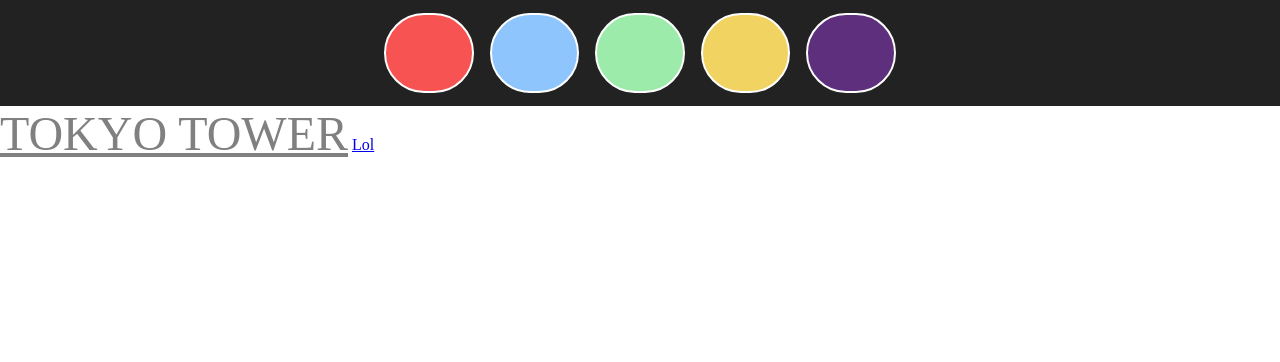
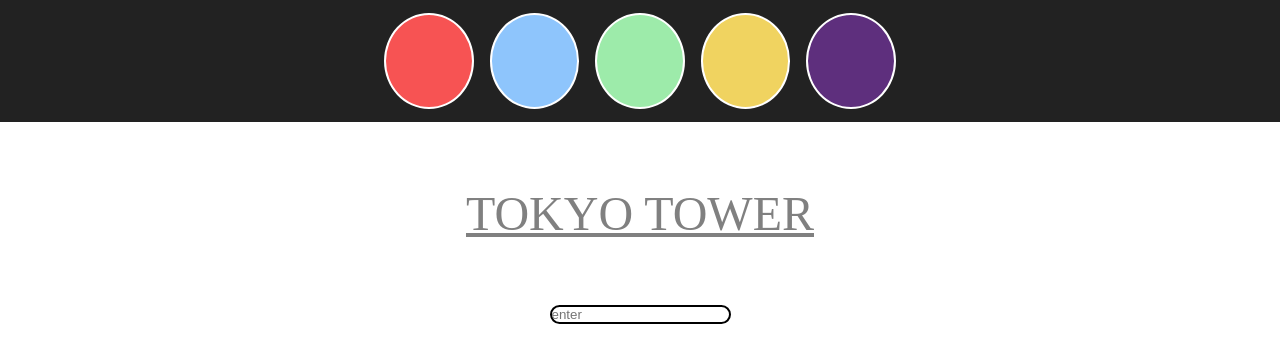
Before and after one commit to seinokoula/InterAxe_IIM, a plain HTML site: page dev.html in a window 1280 px wide. Drawn offline with Linux system fonts and the light colour scheme.

Commit message:
second test added

```diff
--- a/dev.html
+++ b/dev.html
@@ -1,5 +1,6 @@
 <!DOCTYPE html>
 <html lang="en">
+
 <head>
     <meta charset="UTF-8">
     <meta http-equiv="X-UA-Compatible" content="IE=edge">
@@ -7,6 +8,7 @@
     <link rel="stylesheet" href="dev.css">
     <title>Document</title>
 </head>
+
 <body>
     <div class="main">
         <div class="game">
@@ -21,18 +23,25 @@
     </div>
 
     <div class="container">
-        <a class="link" href="#">Tokyo Tower</a>
+        <a class="link" id="first_clue" href="#">Tokyo Tower</a>
         <span class="hover-container">
             <span class="link-text" aria-hidden="true">Tokyo Tower</span>
-            <a href="#">Lol</a>
             <span class="image-container">
                 <span class="image-inner">
-                    <img class="link-image" src="https://assets.codepen.io/1159990/tokyo-tower.jpg" alt="Tokyo Tower" />
+                    <a href="#" class="link-image"><img class="link-image"
+                        src="https://assets.codepen.io/1159990/tokyo-tower.jpg" alt="Tokyo Tower" /></a>
                 </span>
             </span>
         </span>
     </div>
 
+    <div class="second_clue">
+    <input id="input" type="text" onkeyup="onChangeText()" placeholder="enter"/>
+    </div>
+
+
+
     <script src="main.js"></script>
 </body>
+
 </html>
--- a/dev.scss
+++ b/dev.scss
@@ -32,9 +32,9 @@
 
 .toucheSimon {
     width: 7vw;
-    height: 10vh;
+    height: 12vh;
     border: white 2px solid;
-    border-radius: 60px;
+    border-radius:60%;
     cursor: pointer;
 }
 
@@ -49,6 +49,14 @@
         height: 2vh;
     }
 }
+.container{
+    display: flex;
+    flex-direction: column;
+    justify-content: center;
+    align-items: center;
+    width: 100%;
+    height: 100%;
+}
 
 .link {
     z-index: 1;
@@ -58,6 +66,10 @@
     color: gray;
     text-transform: uppercase;
     transition: color 275ms ease;
+    margin-top: 5%;
+    // display: flex;
+    // justify-content: center;
+
 
     &:hover {
         color: #000;
@@ -80,10 +92,6 @@
     display: flex;
     justify-content: center;
     align-items: center;
-    top: 0;
-    left: 0;
-    right: 0;
-    bottom: 0;
     font-size: 3em;
     color: #fff;
     text-transform: uppercase;
@@ -122,3 +130,18 @@
     border-radius: 50%;
     filter: brightness(0.9);
 }
+
+.second_clue{
+    display: flex;
+    justify-content: center;
+    align-items: center;
+    margin-top: 5%;
+}
+#input{
+    height: 5%;
+    border: 2px solid #000;
+    border-radius: 30px;
+    display: flex;
+    justify-content: center;
+    align-items: center;
+}
--- a/main.js
+++ b/main.js
@@ -109,11 +109,9 @@
 
   function clignote(ele) {
     let baseColor;
-    console.log(ele)
     switch (ele.id) {
       case "T0":
-        baseColor = "#FBA0A0";
-        ele.style.backgroundColor = '#fff'
+        console.log("Tu as trouvé la première solution !")
         break;
       case "T1":
         baseColor = "#D8E9FB";
@@ -141,7 +139,6 @@
     });
   });
 
-setTimeout(function () { alert("ALAID JAI PAS LA SOLUCE NON PLUS"); }, 120000);
 
 const linkText = document.querySelector('.link-text');
 const linkImage = document.querySelector('.link-image');
@@ -155,3 +152,18 @@
 }
 
 document.addEventListener('mousemove', showImgContent);
+const first_clue = document.querySelector('#first_clue');
+
+first_clue.addEventListener('mouseover', function () {
+    document.getElementById('T0').style.backgroundColor = '#FFF';
+});
+
+const input = document.querySelector('input');
+input.addEventListener('input', function (e) {
+    if (e.target.value === 'coucou') {
+    document.getElementById('T1').style.backgroundColor = '#FFF';
+    }
+}
+);
+
+// setTimeout(function () { alert("ALAID JAI PAS LA SOLUCE NON PLUS"); }, 120000);
```
Also changed, not shown: dev.css, 1 other file.
